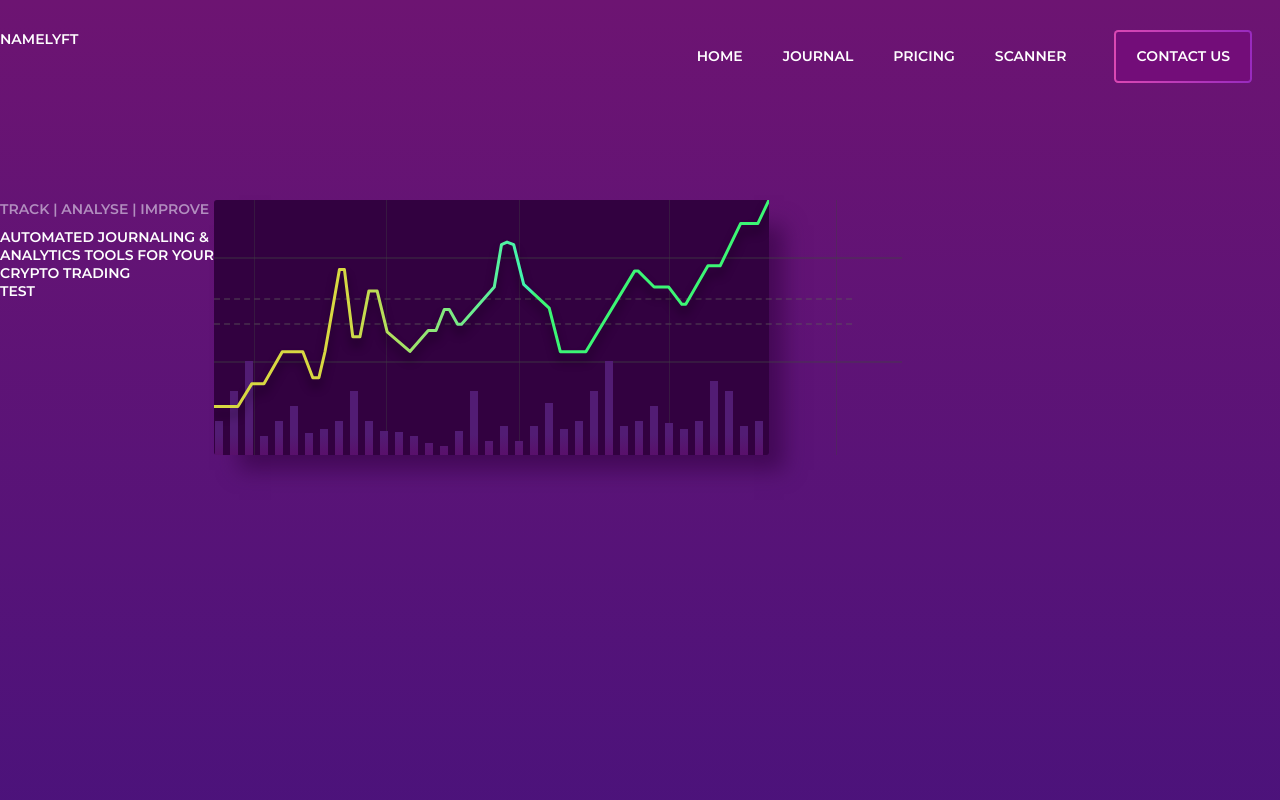
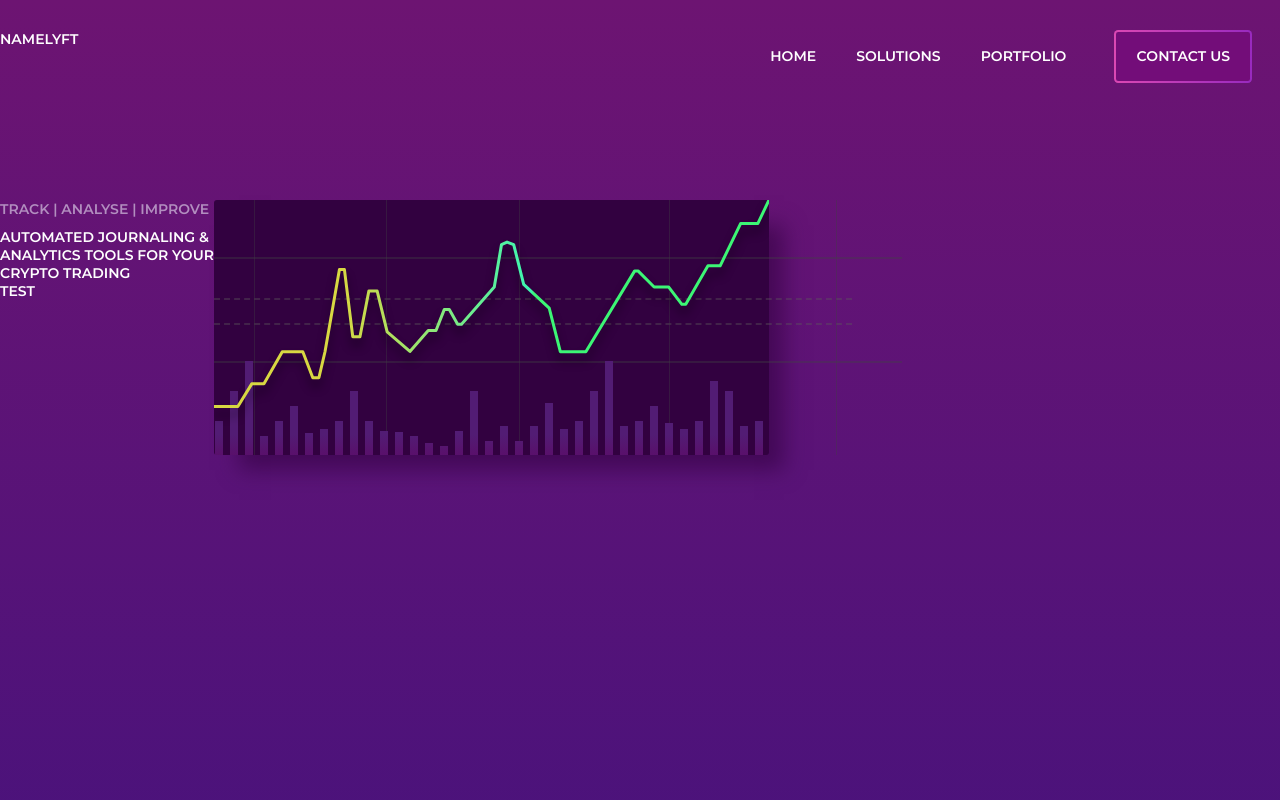
Before and after one commit to jakebal/namelyft, a plain HTML site: page index.html in a window 1280 px wide. Shown: the top 800 px of the page. Drawn offline with Linux system fonts and the light colour scheme.

Commit message:
Update index.html

```diff
--- a/index.html
+++ b/index.html
@@ -23,9 +23,9 @@
             <div id="logo ">NameLyft</div>
             <ul id="nav-menu">
                 <li>Home</li>
-                <li>Journal</li>
-                <li>Pricing</li>
-                <li>Scanner</li>
+                <li>Solutions</li>
+                <li>Portfolio</li>
+
                 <li><a href="#" id="contact-us-nav-link"><span class="contact-us-text">Contact Us</span></a></li>
             </ul>
         </div>
```
